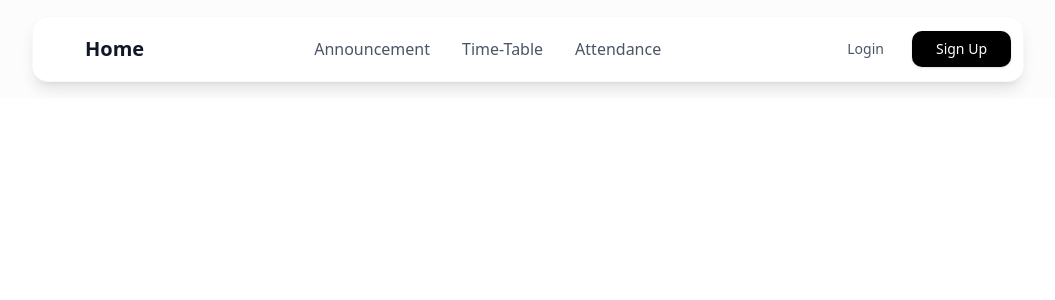
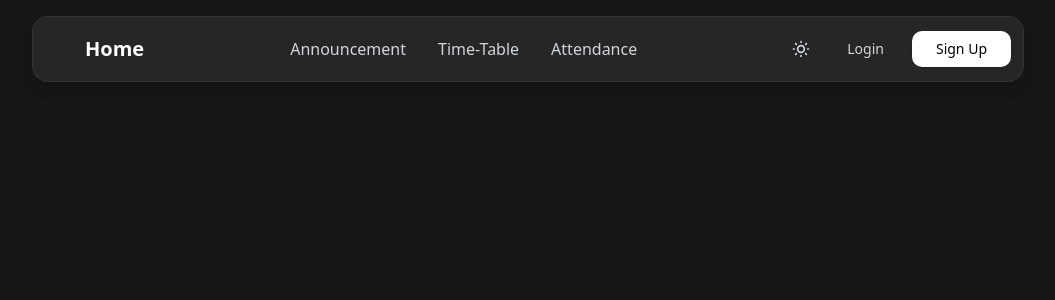
Before and after one commit to Arnav270803/Teacher-ERP, a React (Vite) app: page / in a window 1280 px wide. Shown: the top 300 px of the page, without its empty margins (112-1167 px from the left). Built offline with nearby package versions, Linux system fonts and the light colour scheme; some icons are missing.

Commit message:
Added dark mode made changes in Navbar.jsx and App.jsx

```diff
--- a/src/App.jsx
+++ b/src/App.jsx
@@ -1,11 +1,19 @@
-import React from 'react'
+import React, { useState } from 'react'
 import { Button } from "@/components/ui/button"
 import Navbar from './component/Navbar'
 
 const App = () => {
+
+    const [isDark, setIsDark] = useState(true);
+
+  // Toggle theme function
+  const toggleTheme = () => {
+    setIsDark(!isDark);
+  };
+
   return (
-    <div>
-      <Navbar />
+    <div className={`${isDark ? 'bg-neutral-900 text-white' : 'bg-white text-gray-900'} min-h-screen transition-colors duration-300`}>
+      <Navbar isDark={isDark} toggleTheme={toggleTheme} />
     </div>
   )
 }
--- a/src/component/Navbar.jsx
+++ b/src/component/Navbar.jsx
@@ -1,11 +1,11 @@
 import { Button } from '@/components/ui/button'
 import React from 'react'
 
-const Navbar = () => {
+const Navbar = ({ isDark, toggleTheme }) => {
   return (
-    <div className='w-full py-4 bg-gray-50/50'>
+    <div className={`w-full py-4 ${isDark ? 'bg-neutral-900/50' : 'bg-gray-50/50'}`}>
       <div className='max-w-5xl mx-auto px-4'>
-        <nav className='w-full bg-white rounded-2xl shadow-lg border border-gray-100/50 backdrop-blur-sm'>
+        <nav className={`w-full ${isDark ? 'bg-neutral-800' : 'bg-white'} rounded-2xl shadow-lg ${isDark ? 'border border-neutral-700/50' : 'border border-gray-100/50'} backdrop-blur-sm`}>
           <div className='px-6 lg:px-3'>
             <div className='flex items-center justify-between h-16'>
               {/* Logo Section */}
@@ -15,40 +15,59 @@ const Navbar = () => {
                     src="https://cdn.lordicon.com/jeuxydnh.json"
                     trigger="hover"
                     stroke="light"
-                    colors="primary:#242424,secondary:#08a88a">
+                    colors={isDark ? "primary:#ffffff,secondary:#08a88a" : "primary:#242424,secondary:#08a88a"}>
                   </lord-icon>
                 </div>
-                <span className='text-xl font-semibold text-gray-900'>
+                <span className={`text-xl font-semibold ${isDark ? 'text-white' : 'text-gray-900'}`}>
                   Home
                 </span>
               </div>
 
               {/* Navigation Links - Desktop */}
               <div className='hidden md:flex items-center space-x-8'>
-                <a href="#" className='text-gray-600 hover:text-gray-900 transition-colors duration-200 font-medium'>
+                <a href="#" className={`${isDark ? 'text-gray-300 hover:text-white' : 'text-gray-600 hover:text-gray-900'} transition-colors duration-200 font-medium`}>
                   Announcement
                 </a>
-                <a href="#" className='text-gray-600 hover:text-gray-900 transition-colors duration-200 font-medium'>
+                <a href="#" className={`${isDark ? 'text-gray-300 hover:text-white' : 'text-gray-600 hover:text-gray-900'} transition-colors duration-200 font-medium`}>
                   Time-Table
                 </a>
-                <a href="#" className='text-gray-600 hover:text-gray-900 transition-colors duration-200 font-medium'>
+                <a href="#" className={`${isDark ? 'text-gray-300 hover:text-white' : 'text-gray-600 hover:text-gray-900'} transition-colors duration-200 font-medium`}>
                   Attendance
                 </a>
               </div>
 
-              {/* Auth Buttons */}
+              {/* Auth Buttons and Theme Toggle */}
               <div className='flex items-center space-x-3'>
-                <Button variant="ghost" className='text-gray-600 hover:text-gray-900 hover:bg-gray-50 font-medium'>
+                {/* Theme Toggle Button */}
+                <button
+                  onClick={toggleTheme}
+                  className={`p-2 rounded-lg cursor-pointer transition-colors ${
+                    isDark ? 'hover:bg-neutral-700 text-gray-300' : 'hover:bg-gray-100 text-gray-600'
+                  }`}
+                  aria-label="Toggle theme"
+                >
+                  {isDark ? (
+                    <svg className="w-5 h-5" fill="none" viewBox="0 0 24 24" stroke="currentColor">
+                      <path strokeLinecap="round" strokeLinejoin="round" strokeWidth={2} d="M12 3v1m0 16v1m9-9h-1M4 12H3m15.364 6.364l-.707-.707M6.343 6.343l-.707-.707m12.728 0l-.707.707M6.343 17.657l-.707.707M16 12a4 4 0 11-8 0 4 4 0 018 0z" />
+                    </svg>
+                  ) : (
+                    <svg className="w-5 h-5" fill="none" viewBox="0 0 24 24" stroke="currentColor">
+                      <path strokeLinecap="round" strokeLinejoin="round" strokeWidth={2} d="M20.354 15.354A9 9 0 018.646 3.646 9.003 9.003 0 0012 21a9.003 9.003 0 008.354-5.646z" />
+                    </svg>
+                  )}
+                </button>
+
+                <Button variant="ghost" className={`${isDark ? 'text-gray-300 hover:text-white hover:bg-neutral-700' : 'text-gray-600 hover:text-gray-900 hover:bg-gray-50'} font-medium`}>
                   Login
                 </Button>
-                <Button className='bg-black hover:bg-gray-800 text-white px-6 rounded-lg shadow-sm hover:shadow-md transition-all duration-200'>
+                <Button className={`${isDark ? 'bg-white hover:bg-gray-200 text-black' : 'bg-black hover:bg-gray-800 text-white'} px-6 rounded-lg shadow-sm hover:shadow-md transition-all duration-200`}>
                   Sign Up
                 </Button>
               </div>
 
               {/* Mobile Menu Button */}
               <div className='md:hidden'>
-                <Button variant="ghost" size="sm" className='hover:bg-gray-50'>
+                <Button variant="ghost" size="sm" className={`${isDark ? 'hover:bg-neutral-700' : 'hover:bg-gray-50'}`}>
                   <svg className="h-6 w-6" fill="none" viewBox="0 0 24 24" stroke="currentColor">
                     <path strokeLinecap="round" strokeLinejoin="round" strokeWidth={2} d="M4 6h16M4 12h16M4 18h16" />
                   </svg>
```
